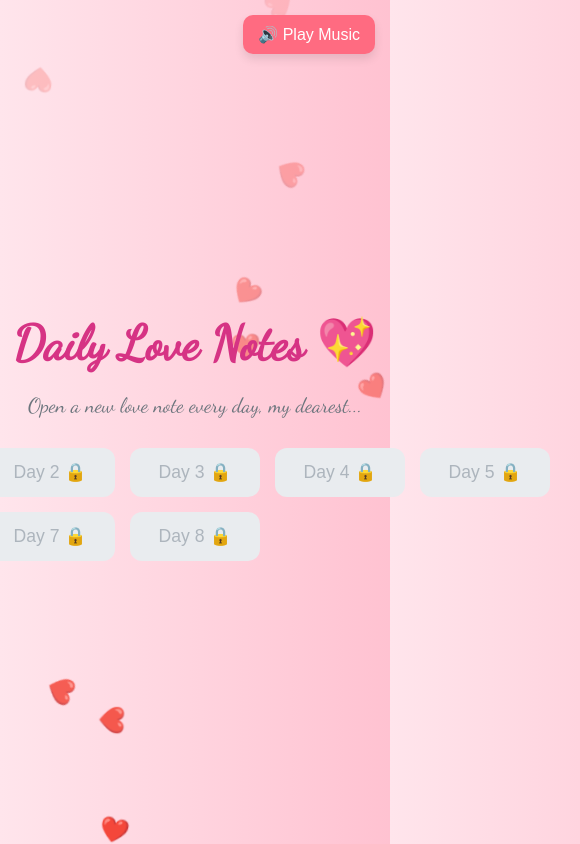
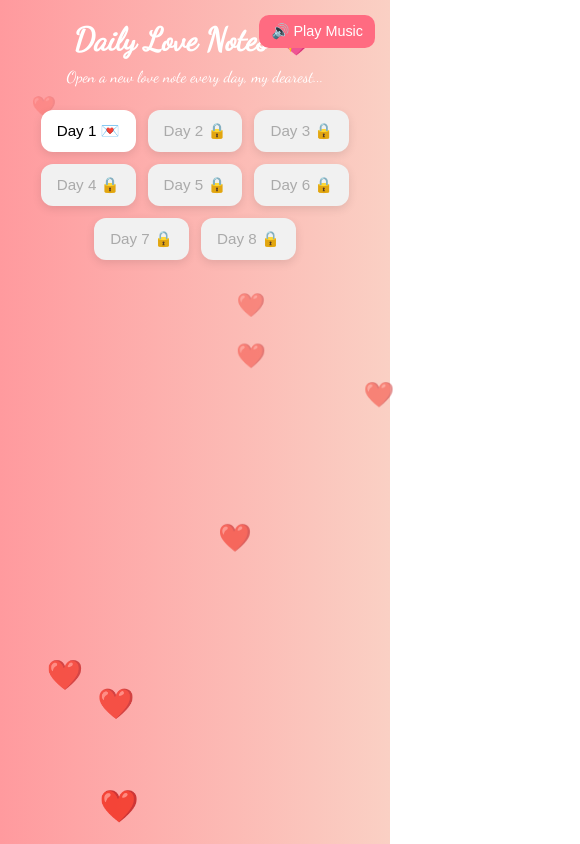
Before and after one commit to nayhtooyan/love, a plain HTML site: page index.html in a window 390 px wide. Shown: the whole page, 580 px wide, since content can reach past the window. Drawn offline with Linux system fonts and the light colour scheme.

Commit message:
Update style.css

```diff
--- a/style.css
+++ b/style.css
@@ -1,84 +1,79 @@
 * {
   box-sizing: border-box;
+  margin: 0;
+  padding: 0;
 }
 
 body {
-  margin: 0;
-  padding: 0;
   font-family: 'Dancing Script', cursive;
-  background: linear-gradient(to right, #ffe5ec, #ffc2d1);
+  background: linear-gradient(to right, #ff9a9e, #fad0c4);
+  min-height: 100vh;
   display: flex;
-  justify-content: center;
+  flex-direction: column;
   align-items: center;
-  min-height: 100vh;
-  flex-direction: column;
+  padding: 20px;
   overflow-x: hidden;
   position: relative;
 }
 
-.container {
+h1 {
+  font-size: 2.5rem;
+  color: #fff;
+  margin-bottom: 0.5rem;
   text-align: center;
-  padding: 20px;
-  z-index: 10;
-}
-
-h1 {
-  font-size: 3rem;
-  color: #d63384;
-  margin-bottom: 10px;
 }
 
 .subtitle {
-  font-size: 1.3rem;
-  color: #6c757d;
-  margin-bottom: 30px;
+  color: #fff;
+  font-size: 1.2rem;
+  margin-bottom: 1.5rem;
+  text-align: center;
+}
+
+.container {
+  width: 100%;
+  max-width: 600px;
+  text-align: center;
+  z-index: 1;
 }
 
 .notes-container {
-  display: grid;
-  grid-template-columns: repeat(auto-fit, minmax(130px, 1fr));
-  gap: 15px;
-  max-width: 800px;
-  margin: auto;
-  padding: 0 10px;
+  display: flex;
+  flex-wrap: wrap;
+  justify-content: center;
+  gap: 12px;
 }
 
-button {
-  padding: 14px 18px;
-  font-size: 1.1rem;
+.notes-container button {
+  background: #fff;
   border: none;
+  padding: 15px 20px;
   border-radius: 12px;
+  font-size: 1rem;
   cursor: pointer;
-  transition: 0.3s ease;
-  background-color: #f783ac;
-  color: white;
-  box-shadow: 0 5px 10px rgba(0,0,0,0.1);
+  box-shadow: 0 3px 10px rgba(0,0,0,0.1);
+  transition: transform 0.3s ease, background 0.3s ease;
 }
 
-button:hover {
+.notes-container button:hover {
   transform: scale(1.05);
-  background-color: #e64980;
+  background: #ffe0e6;
 }
 
-button:disabled {
-  background-color: #e9ecef;
-  color: #adb5bd;
+.notes-container button:disabled {
+  background: #f1f1f1;
+  color: #aaa;
   cursor: not-allowed;
-  box-shadow: none;
 }
 
-/* Popup Styles */
 .popup {
   position: fixed;
-  top: 0;
-  left: 0;
-  width: 100%;
-  height: 100%;
-  background: rgba(0,0,0,0.5);
+  inset: 0;
+  background-color: rgba(0, 0, 0, 0.65);
   display: flex;
   justify-content: center;
   align-items: center;
-  z-index: 99;
+  z-index: 999;
 }
 
 .popup.hidden {
@@ -86,30 +81,49 @@ button:disabled {
 }
 
 .popup-content {
-  background: #fff0f6;
-  padding: 30px;
-  border-radius: 20px;
+  background: white;
+  padding: 25px;
+  border-radius: 15px;
+  width: 90%;
+  max-width: 500px;
   text-align: center;
-  max-width: 400px;
   position: relative;
-  animation: popupFade 0.3s ease-in-out;
 }
 
-@keyframes popupFade {
-  from { opacity: 0; transform: translateY(-20px); }
-  to { opacity: 1; transform: translateY(0); }
+.popup-content p {
+  font-size: 1.25rem;
+  margin-bottom: 1rem;
+}
+
+.popup-content img {
+  max-width: 100%;
+  border-radius: 10px;
+  margin-top: 15px;
 }
 
 .close-btn {
   position: absolute;
-  right: 20px;
-  top: 15px;
-  font-size: 1.8rem;
+  top: 10px;
+  right: 15px;
+  font-size: 24px;
+  color: #333;
   cursor: pointer;
-  color: #d63384;
 }
 
-/* Floating Heart Animation */
+/* Surprise note style */
+.popup-content.surprise {
+  background: #fff3cd;
+  border: 2px dashed #ffc107;
+  animation: pulse 1s infinite;
+}
+
+@keyframes pulse {
+  0% { box-shadow: 0 0 10px #ffc107; }
+  50% { box-shadow: 0 0 25px #ffc107; }
+  100% { box-shadow: 0 0 10px #ffc107; }
+}
+
+/* Floating hearts */
 .heart-container {
   position: fixed;
   top: 0;
@@ -117,32 +131,28 @@ button:disabled {
   width: 100%;
   height: 100%;
   pointer-events: none;
-  overflow: hidden;
-  z-index: 1;
+  z-index: 0;
 }
 
 .heart {
   position: absolute;
-  bottom: -20px;
-  font-size: 24px;
-  color: #ff6b81;
-  animation: float 5s linear infinite;
-  opacity: 0.8;
+  font-size: 2rem;
+  animation: floatUp 6s linear infinite;
+  opacity: 0.7;
 }
 
-@keyframes float {
+@keyframes floatUp {
   0% {
-    transform: translateY(0) rotate(0);
+    bottom: 0;
+    transform: translateY(0) scale(1);
     opacity: 1;
   }
   100% {
-    transform: translateY(-120vh) rotate(720deg);
+    bottom: 100vh;
+    transform: translateY(-100px) scale(0.5);
     opacity: 0;
   }
 }
-
-/* Previous styles (keep them)... */
-/* ADD these at the bottom */
 
 .music-toggle {
   position: fixed;
@@ -166,21 +176,28 @@ button:disabled {
   background: #e64980;
 }
 
-.popup-content.surprise {
-  background: #fff3cd;
-  border: 2px dashed #ffc107;
-  animation: pulse 1s infinite;
+/* Media Queries */
+@media (max-width: 500px) {
+  h1 {
+    font-size: 2rem;
+  }
+
+  .subtitle {
+    font-size: 1rem;
+    padding: 0 10px;
+  }
+
+  .notes-container button {
+    font-size: 0.95rem;
+    padding: 12px 16px;
+  }
+
+  .popup-content p {
+    font-size: 1rem;
+  }
+
+  .music-toggle button {
+    font-size: 0.9rem;
+    padding: 8px 12px;
+  }
 }
-
-@keyframes pulse {
-  0% { box-shadow: 0 0 10px #ffc107; }
-  50% { box-shadow: 0 0 25px #ffc107; }
-  100% { box-shadow: 0 0 10px #ffc107; }
-}
-
-.popup-content img,
-.popup-content video {
-  max-width: 100%;
-  border-radius: 10px;
-  margin-top: 15px;
-}
```
